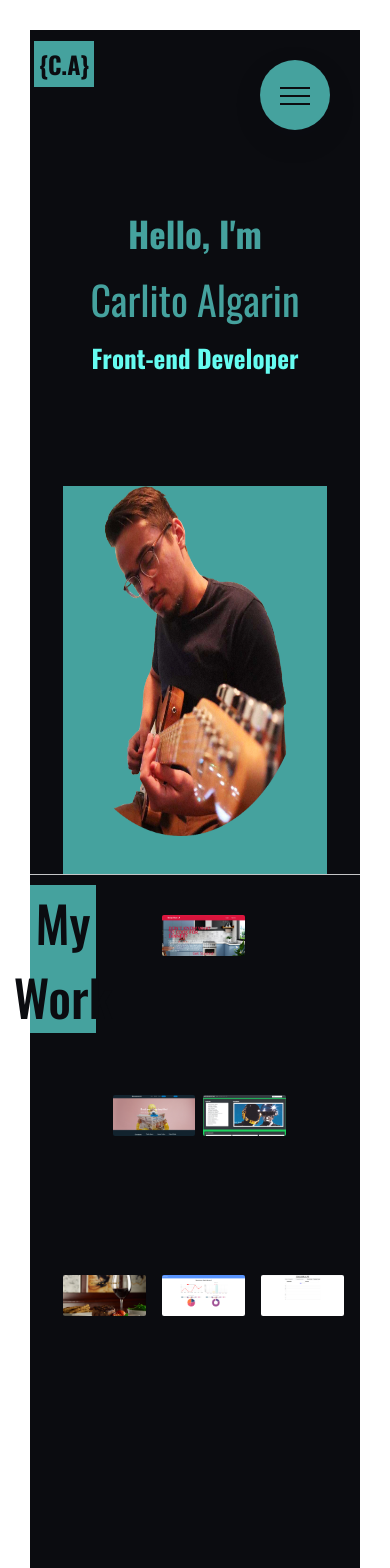
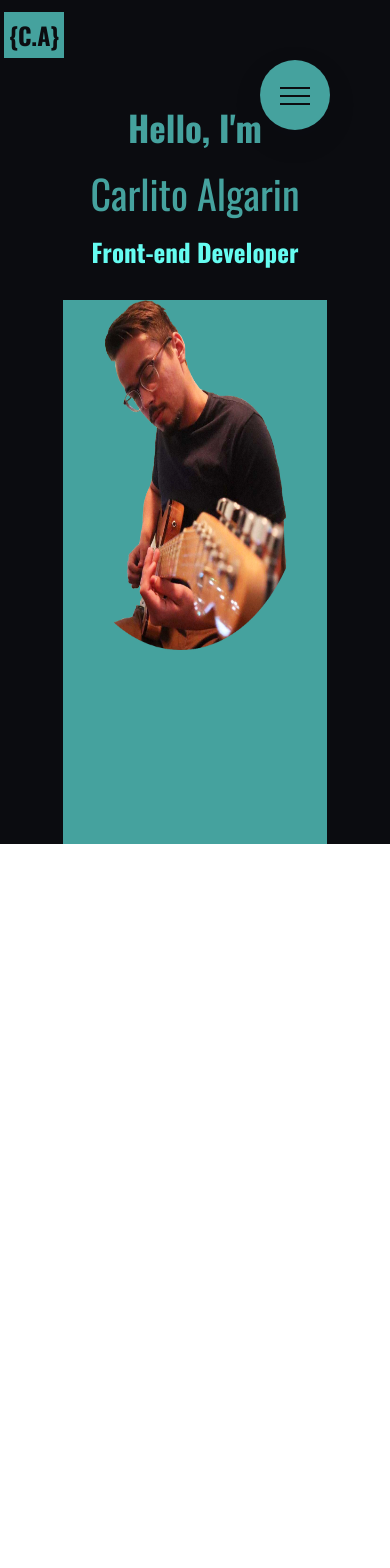
Before and after one commit to Carlito1113/new-portfolio, a React (Create React App) app: page / in a window 390 px wide. Shown: the top 1568 px of the page. After the commit the page ends 844 px from the top, so only its background shows below. Built offline with nearby package versions, Linux system fonts and the light colour scheme.

Commit message:
reworked a lot of formatting, created a new responsive works/portfolio section

```diff
--- a/src/App.js
+++ b/src/App.js
@@ -12,9 +12,11 @@ function App() {
     <div className="App">
       <Navbar />
       <Navigation navOpen={navOpen} setNavOpen={setNavOpen} />
+      <div className="sections">
         <Intro />
         <Works />
         <Contact />
+      </div>
     </div>
   );
 }
--- a/src/App.scss
+++ b/src/App.scss
@@ -1,3 +1,30 @@
-// .App {
-//   padding: 3rem;
-// }
+.App {
+  height: 100vh;
+  overflow-x: hidden;
+    scrollbar-width: none; // for firefox
+    &::-webkit-scrollbar {
+      display: none; // for chrome/safari/edge
+    }
+
+  .sections {
+    width: 100%;
+    // height: calc(100vh - 7rem);
+    height: 100vh;
+    background-color: lightsalmon;
+    position: relative;
+    top: 7rem;
+    scroll-behavior: smooth;
+    scroll-snap-type: y mandatory;
+    scrollbar-width: none; // for firefox
+    &::-webkit-scrollbar {
+      display: none; // for chrome/safari/edge
+    }
+
+    > * {
+      width: 100vw;
+      // height: calc(100vh - 7rem);
+      height: 100vh;
+      scroll-snap-align: start;
+    }
+  }
+}
--- a/src/components/contact/Contact.scss
+++ b/src/components/contact/Contact.scss
@@ -1,8 +1,7 @@
 @import '../../scss/main.scss';
 
 .contact {
-  height: 100vh;
   background-color: $primary-dark;
   border-top: 1px solid $primary-light;
-  position: relative;
+  // position: relative;
 }
--- a/src/components/intro/Intro.scss
+++ b/src/components/intro/Intro.scss
@@ -2,7 +2,6 @@
 
 .intro {
   background-color: $primary-dark;
-  height: 92vh;
   display: flex;
 
   @include mobile {
@@ -11,13 +10,13 @@
   }
 
   &__left {
-    flex: 0.5;
+    flex: 0.3;
     position: relative;
   }
 
   &__right {
-    flex: 0.5;
-    position: relative;
+    flex: 0.8;
+    overflow: hidden;
 
     @include mobile {
       overflow: hidden;
--- a/src/components/navbar/Navbar.jsx
+++ b/src/components/navbar/Navbar.jsx
@@ -6,8 +6,6 @@ export default function Navbar() {
     <nav id="intro">
       <div className="navbar">
         <h2 className="navbar__logo">{`{C.A}`}</h2>
-        {/* <h3 className="navbar__icon">icon</h3>
-        <h3 className="navbar__icon">icon</h3> */}
       </div>
     </nav>
   );
--- a/src/components/navbar/Navbar.scss
+++ b/src/components/navbar/Navbar.scss
@@ -1,13 +1,15 @@
 @import '../../scss/main.scss';
 
 .navbar {
+  width: 100%;
   display: flex;
   align-items: center;
   font-weight: 500;
   background-color: $primary-dark;
   color: $accent-light;
-  height: 8vh;
   font-size: 1.6rem;
+  position: absolute;
+  height: 7rem;
 
   &__logo {
     margin-right: auto;
@@ -16,12 +18,4 @@
     margin-left: .4rem;
     padding: .5rem;
   }
-
-  &__item {
-    margin: 0 2rem;
-  }
-
-  // &__icon {
-  //   justify-content: space-between;
-  // }
 }
--- a/src/components/works/Works.jsx
+++ b/src/components/works/Works.jsx
@@ -9,74 +9,85 @@ import expensetracker from '../../assets/img/expensetracker.png';
 
 export default function Works() {
   return (
-    <div className="work" id="portfolio">
-      <h1 className="work__header">My Work</h1>
+    <div className="portfolio" id="portfolio">
+      <h1 className='header'>My Work</h1>
+
+      <div className="container">
+        <div className="item">
+          <img src={recommend} alt="Recommend book app" />
+
+          <h3>
+            <a
+              href="https://recom-mend.herokuapp.com"
+              target="_blank"
+              rel="noreferrer"
+            >
+              Recommend
+            </a>
+          </h3>
+        </div>
+
+        <div className="item">
+          <img src={recipebook} alt="recipe app" />
+          <h3>
             <a
               href="https://recipebook-2096c.web.app/"
               rel="noreferrer"
               target="_blank"
             >
-          <img
-            src={recipebook}
-            alt="recipebook app"
-            className="work__image work__image--p1"
-          />
+              Recipe Book
             </a>
-        <a
-          href="https://recom-mend.herokuapp.com"
-          rel="noreferrer"
-          target="_blank"
-        >
-          <img
-            src={recommend}
-            alt="recommend app"
-            className="work__image work__image--p2"
-          />
-        </a>
+          </h3>
+        </div>
+        <div className="item">
+          <img src={audiophyle} alt="Audiophyle music app" />
+          <h3>
             <a
               href="https://audiophyle-music-platform.herokuapp.com/"
               rel="noreferrer"
               target="_blank"
             >
-          <img
-            src={audiophyle}
-            alt="audiophyle app"
-            className="work__image work__image--p3"
-          />
+              Audiophyle
             </a>
+          </h3>
+        </div>
+        <div className="item">
+          <img src={wineanddines} alt="Food and Wine pairing app" />
+          <h3>
             <a
               href="https://andrewrb22.github.io/-.theFederationOfCoders-/"
               rel="noreferrer"
               target="_blank"
             >
-          <img
-            src={wineanddines}
-            alt="wine and dines app"
-            className="work__image work__image--p4"
-          />
+              Wine&Dines
             </a>
+          </h3>
+        </div>
+        <div className="item">
+          <img src={fitnesstracker} alt="Fitness Logging application" />
+          <h3>
             <a
               href="https://infinite-journey-49679.herokuapp.com/"
               rel="noreferrer"
               target="_blank"
             >
-          <img
-            src={fitnesstracker}
-            alt="fitness tracker app"
-            className="work__image work__image--p5"
-          />
+              Fitness Logger
             </a>
+          </h3>
+        </div>
+        <div className="item">
+          <img src={expensetracker} alt="Expense Tracking Application" />
+          <h3>
             <a
               href="https://damp-falls-85688.herokuapp.com/"
               rel="noreferrer"
               target="_blank"
             >
-          <img
-            src={expensetracker}
-            alt="expense tracker app"
-            className="work__image work__image--p6"
-          />
+              Expense Tracker
             </a>
+          </h3>
+        </div>
+      </div>
     </div>
   );
 }
--- a/src/components/works/Works.scss
+++ b/src/components/works/Works.scss
@@ -1,12 +1,12 @@
 @import '../../scss/main.scss';
 
-.work {
-  height: 100vh;
+.portfolio {
   background-color: $primary-dark;
-  border-top: 0.15rem solid $primary-light;
-  position: relative;
+  display: flex;
+  flex-direction: column;
+  align-items: center;
 
-  &__header {
+  .header {
       color: $primary-dark;
       text-align: center;
       margin-top: 1rem;
@@ -17,73 +17,88 @@
       display: flex;
       justify-content: center;
       flex: wrap;
+      margin-right: auto;
   }
 
-  &__image {
-    width: 25%;
-    border-radius: 0.2rem;
-    position: absolute;
-    z-index: 5;
-    transition: all 0.2s;
-    outline-offset: 0.5rem;
-    cursor: pointer;
-
-    &--p1 {
-      left: 40%;
-      top: 4rem;
-      z-index: 5;
+  a {
+    text-decoration: none;
   }
 
-    &--p2 {
-      left: 25%;
-      top: 22rem;
-      z-index: 10;
+  a:visited {
+    color: $accent-dark;
   }
 
-    &--p3 {
-      left: 52.5%;
-      top: 22rem;
-      z-index: 3;
+  h1 {
+    font-size: 5rem;
+
+    @include mobile {
+      font-size: 2rem;
+    }
   }
 
-    &--p4 {
-      left: 10%;
-      top: 40rem;
-      z-index: 20;
+  ul {
+    margin: 1rem;
+    padding: 0;
+    list-style: none;
+    display: flex;
+
+    @include mobile {
+      margin: 1rem 0;
+      padding: 0;
+      flex-wrap: wrap;
+      justify-content: center;
+    }
   }
 
-    &--p5 {
-      left: 40%;
-      top: 40rem;
-      z-index: 25;
+  .container {
+    width: 70%;
+    display: flex;
+    align-items: center;
+    justify-content: center;
+    flex-wrap: wrap;
+
+    @include mobile {
+      width: 100%;
     }
 
-    &--p6 {
-      left: 70%;
-      top: 40rem;
-      z-index: 30;
+    .item {
+      width: 22rem;
+      height: 15rem;
+      border-radius: 2rem;
+      border: .1rem solid $accent-dark;
+      margin: 1rem 2rem;
+      display: flex;
+      align-items: center;
+      justify-content: center;
+      color: $accent-dark;
+      position: relative;
+      transition: all 1s ease;
+
+      @include mobile {
+        width: 13rem;
+        height: 12rem;
+      }
+
+      h3 {
+        position: absolute;
+        font-size: 3rem;
+      }
+
+      img {
+        width: 100%;
+        height: 100%;
+        object-fit: cover;
+        z-index: 1;
+        border-radius: 2rem;
       }
 
       &:hover {
-      outline: 0.5rem solid $accent-dark;
-      transform: scale(1.05) translateY(-0.5rem);
-      z-index: 100;
-    }
-  }
-
-  span {
-    display: block;
-  }
-}
-
-@include mobile {
-  .work {
-
-    &__image {
-      display: flex;
-      justify-content: center;
-      align-items: center;
-      position: absolute;
+        background-color: $primary-medium;
+        img {
+          opacity: 0.2;
+          z-index: 0;
         }
       }
     }
+  }
+}
--- a/src/index.css
+++ b/src/index.css
@@ -5,7 +5,7 @@
 
 html {
   font-size: 62.5%;
-  padding: 3rem;
+  /* padding: 3rem; */
 }
 
 body {
```
Lines whose indentation alone changed are shown as unchanged.
